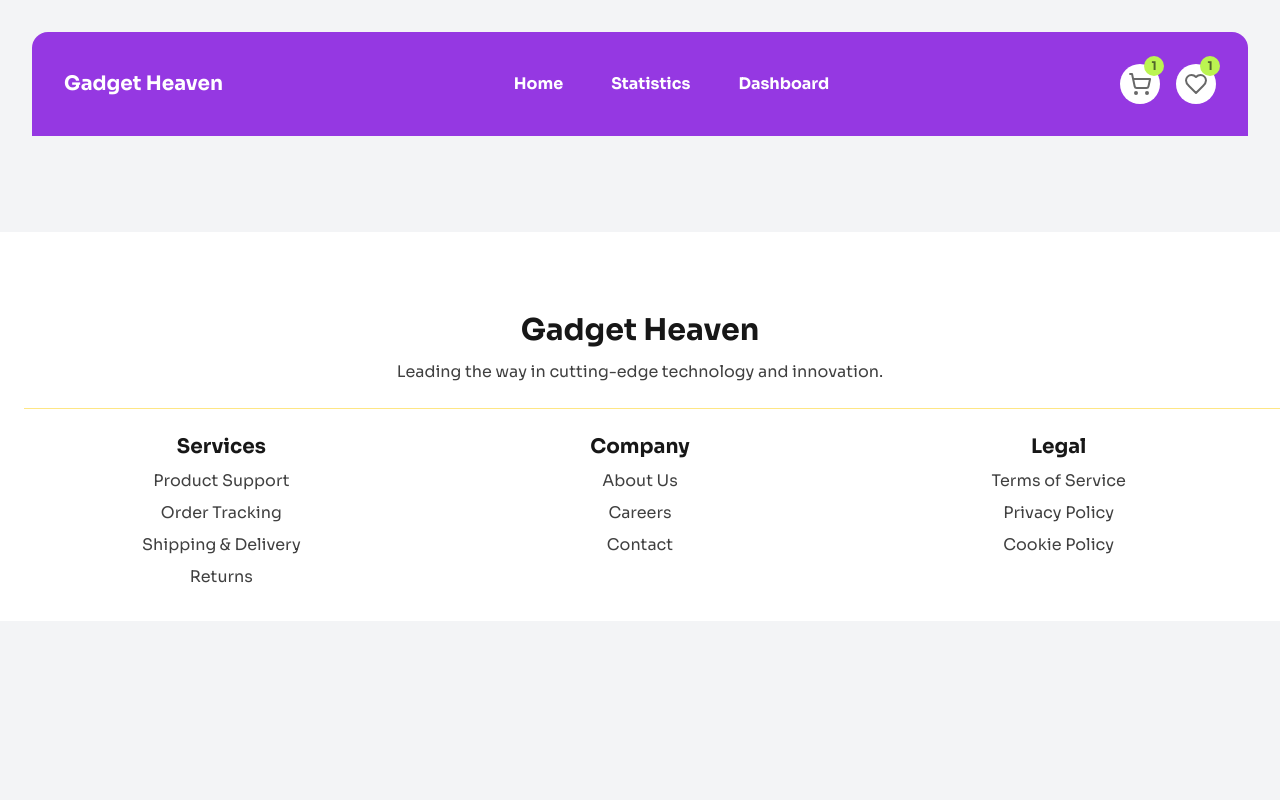
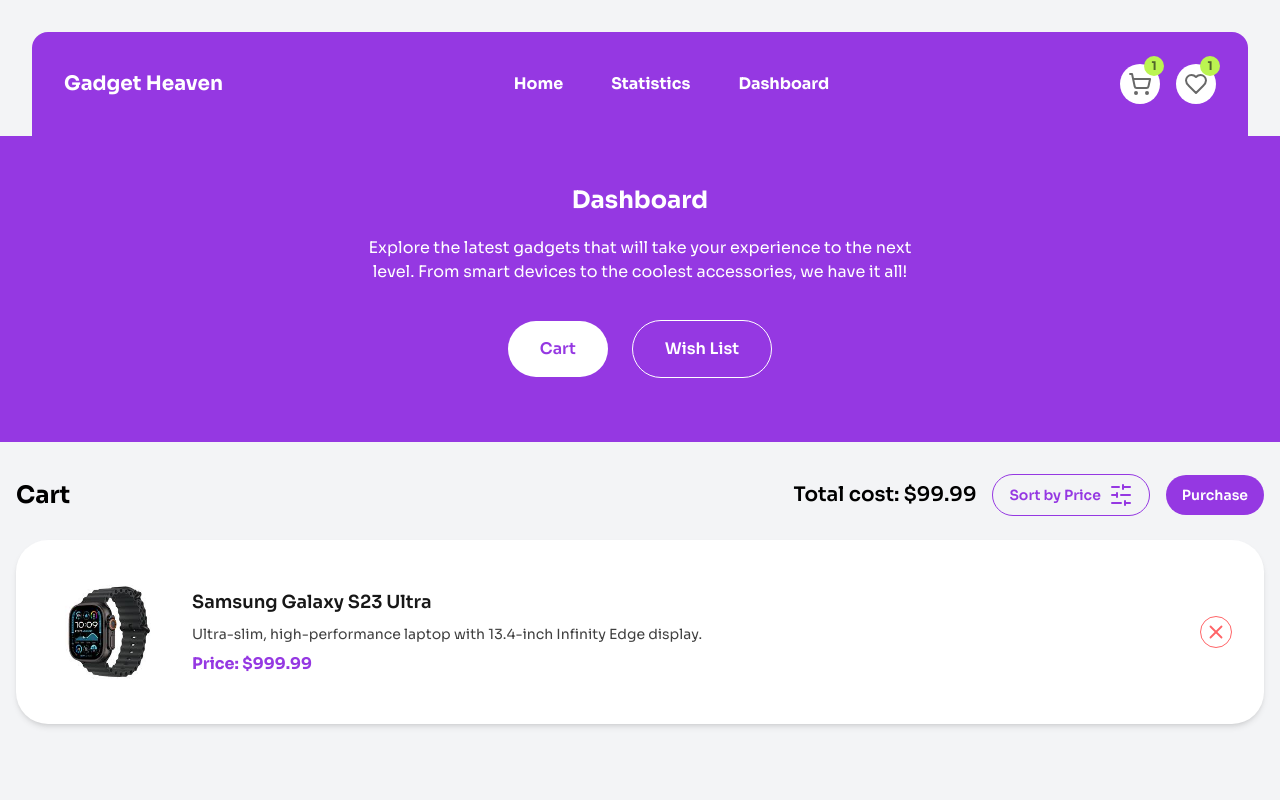
Before and after one commit to programming-hero-web-course-4/b10a8-gadget-heaven-lightDevX, a React (Vite) app: page /dashboard in a window 1280 px wide. Shown: the top 800 px of the page. Built offline with nearby package versions, Linux system fonts and the light colour scheme.

Commit message:
Cart List component create

```diff
--- /dev/null
+++ b/src/components/CartList/CartComponent.jsx
@@ -0,0 +1,37 @@
+import { X } from "lucide-react";
+
+const CartComponent = () => {
+  return (
+    <div className="relative my-6 flex flex-col items-center gap-6 rounded-4xl bg-white p-6 shadow-md md:flex-row md:items-center md:p-8">
+      {/* Product Image */}
+      <div className="w-full max-w-[120px] md:w-auto">
+        <img
+          src="/productImage/AppleWatchUltra2.jpg"
+          alt="Apple Watch Ultra 2"
+          className="h-full w-full rounded-xl object-cover"
+        />
+      </div>
+
+      {/* Product Details & Remove Button */}
+      <div className="flex w-full flex-col md:flex-row md:items-center md:justify-between">
+        <div className="flex flex-col gap-2">
+          <h2 className="text-lg font-semibold text-neutral-900">
+            Samsung Galaxy S23 Ultra
+          </h2>
+          <p className="text-sm text-neutral-700">
+            Ultra-slim, high-performance laptop with 13.4-inch Infinity Edge
+            display.
+          </p>
+          <p className="text-primary text-base font-bold">Price: $999.99</p>
+        </div>
+
+        {/* Remove Button (Top Right on Mobile, Right Side on Desktop) */}
+        <button className="absolute top-4 right-4 text-red-400 md:relative md:top-0 md:right-0 md:ml-4">
+          <X className="h-8 w-8 rounded-full border border-red-400 p-1 transition hover:bg-red-400 hover:text-white" />
+        </button>
+      </div>
+    </div>
+  );
+};
+
+export default CartComponent;
--- /dev/null
+++ b/src/components/CartList/CartList.jsx
@@ -0,0 +1,30 @@
+import { SlidersHorizontal } from "lucide-react";
+import CartComponent from "./CartComponent";
+
+const CartList = () => {
+  return (
+    <div className="container mx-auto mt-8 px-4">
+      <div className="flex flex-col items-center justify-between gap-4 md:flex-row">
+        <h1 className="text-xl font-bold md:text-2xl">Cart</h1>
+
+        <div className="flex w-full flex-col items-center gap-2 md:w-auto md:flex-row md:gap-4">
+          <h2 className="text-lg font-semibold md:text-xl">
+            Total cost: $99.99
+          </h2>
+
+          <button className="border-primary text-primary flex w-full items-center justify-center gap-1 rounded-4xl border px-4 py-2 text-sm font-semibold md:w-auto md:gap-2">
+            Sort by Price
+            <SlidersHorizontal className="h-4 w-4 lg:h-6 lg:w-6" />
+          </button>
+
+          <button className="bg-primary flex w-full items-center justify-center gap-1 rounded-4xl px-4 py-2.5 text-sm font-semibold text-white md:w-auto md:gap-2">
+            Purchase
+          </button>
+        </div>
+      </div>
+      <CartComponent></CartComponent>
+    </div>
+  );
+};
+
+export default CartList;
--- a/src/components/Dashboard/Dashboard.jsx
+++ b/src/components/Dashboard/Dashboard.jsx
@@ -1,5 +1,32 @@
+import CartList from "../CartList/CartList";
+
 const Dashboard = () => {
-  return <div></div>;
+  return (
+    <>
+      <div className="bg-primary px-4 py-6 md:py-12">
+        <div className="container mx-auto w-full max-w-xl space-y-5">
+          <h1 className="text-center text-lg font-bold text-white md:text-2xl">
+            Dashboard
+          </h1>
+          <p className="text-center text-sm text-white md:text-base">
+            Explore the latest gadgets that will take your experience to the
+            next level. From smart devices to the coolest accessories, we have
+            it all!
+          </p>
+          <div className="flex flex-col items-center justify-center gap-3 py-4 md:flex-row md:gap-6">
+            <button className="text-primary w-full rounded-4xl bg-white px-6 py-3 font-semibold md:w-auto md:px-8 md:py-4">
+              Cart
+            </button>
+            <button className="w-full rounded-4xl border border-white px-6 py-3 font-semibold text-white md:w-auto md:px-8 md:py-4">
+              Wish List
+            </button>
+          </div>
+        </div>
+      </div>
+
+      <CartList></CartList>
+    </>
+  );
 };
 
 export default Dashboard;
--- a/src/components/Products/ProductDetails.jsx
+++ b/src/components/Products/ProductDetails.jsx
@@ -51,11 +51,11 @@ const ProductDetails = () => {
                 <span>4.5</span>
               </div>
               <div className="flex w-full items-center justify-between lg:w-1/3">
-                <button className="bg-primary relative flex items-center justify-center rounded-4xl p-1.5 py-1 font-semibold text-white lg:px-5 lg:py-2.5 lg:font-bold">
+                <button className="bg-primary flex items-center justify-center rounded-4xl p-1.5 py-1 font-semibold text-white lg:px-5 lg:py-2.5 lg:font-bold">
                   Add To Card
                   <ShoppingCart className="ml-1 text-white" />
                 </button>
-                <button className="relative flex items-center justify-center rounded-full border border-neutral-900/60 p-1 lg:p-2">
+                <button className="flex items-center justify-center rounded-full border border-neutral-900/60 p-1 lg:p-2">
                   <Heart className="text-neutral-900/65" />
                 </button>
               </div>
```
